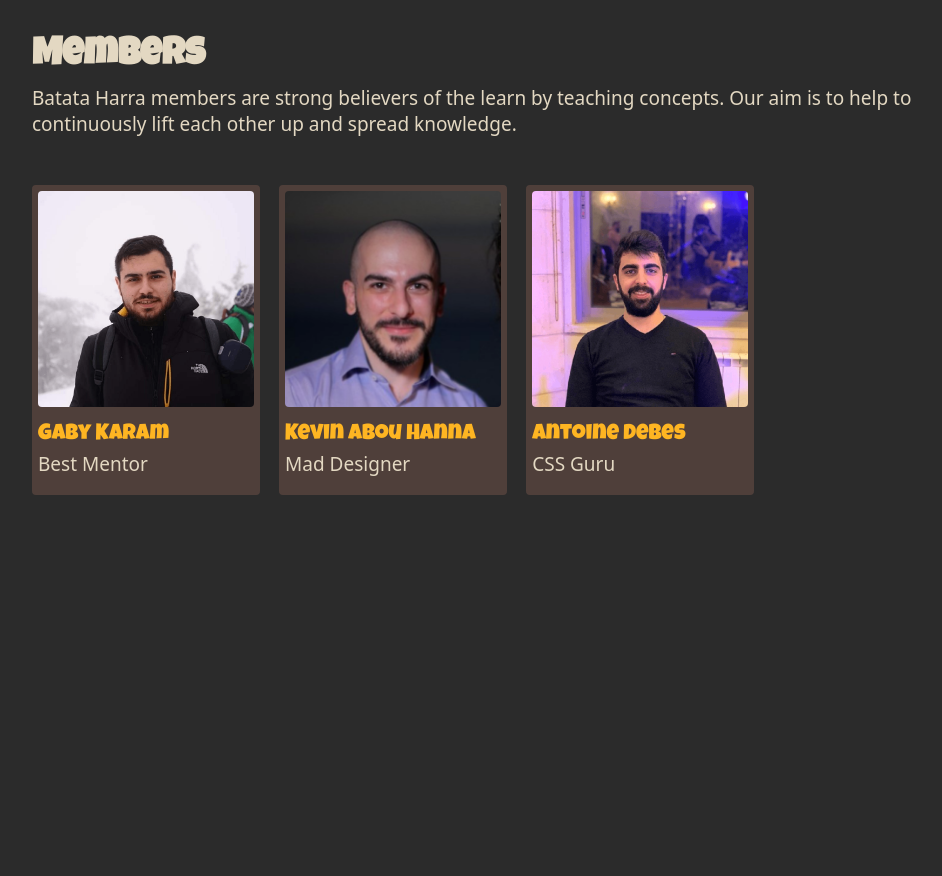
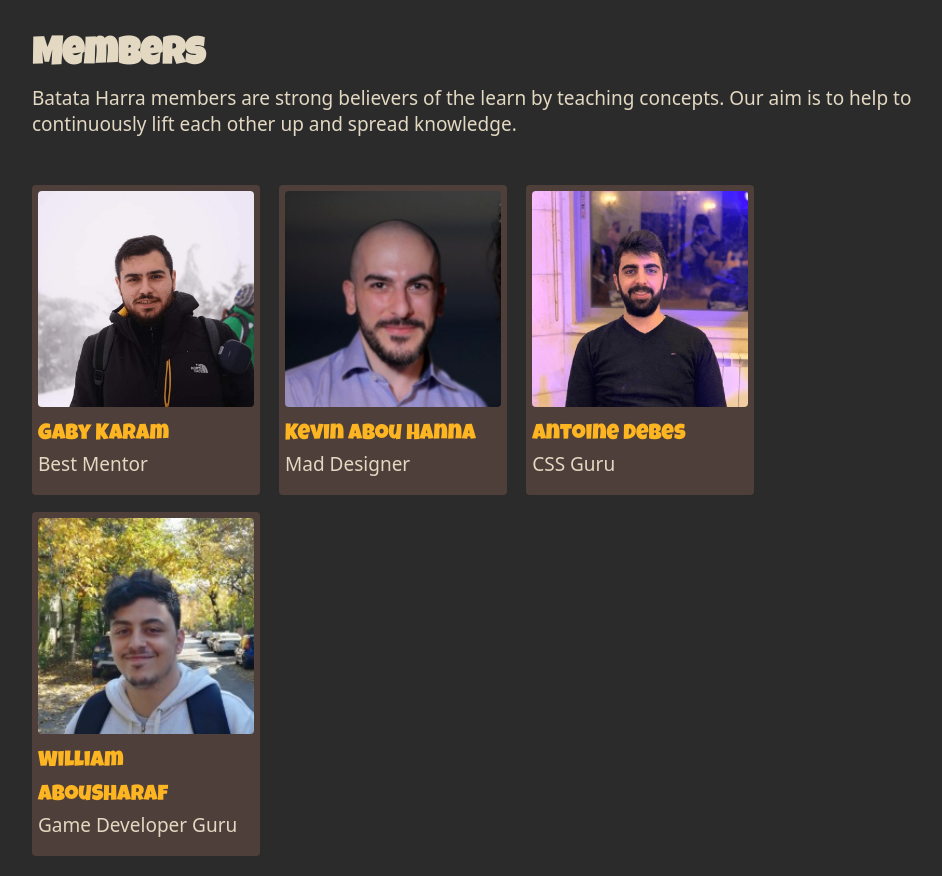
Before and after one commit to kevinabouhanna/batata-harra-webring, a plain HTML site: page index.html in a window 1280 px wide. Shown: the part 330-1206 px from the top of the page, without its empty margins (128-1070 px from the left). Before the commit the page ends 845 px from the top, so only its background shows below. Drawn offline with Linux system fonts and the light colour scheme.

Commit message:
Adding William AbouSharaf profile

```diff
--- a/index.html
+++ b/index.html
@@ -65,6 +65,11 @@
                      member-image-src="images/members/antoine.png"
                      member-name="Antoine Debes"
                      member-role="CSS Guru"></member-card>
+
+        <member-card portfolio-url="https://www.linkedin.com/in/william-abousharaf-030379107/"
+                     member-image-src="images/members/william.jpg"
+                     member-name="William AbouSharaf"
+                     member-role="Game Developer Guru"></member-card>
     </div>
 </div>
 </body>
```
Also changed, not shown: images/members/william.jpg (added).
